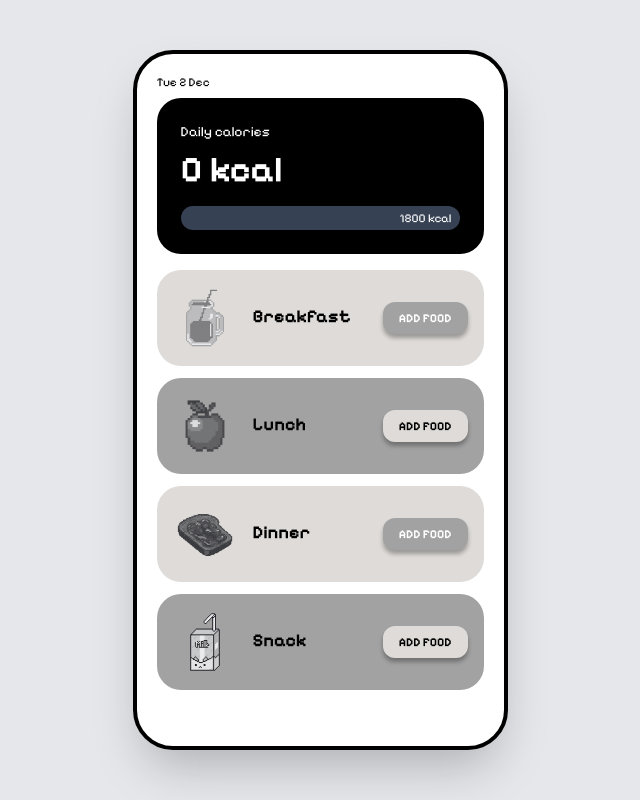
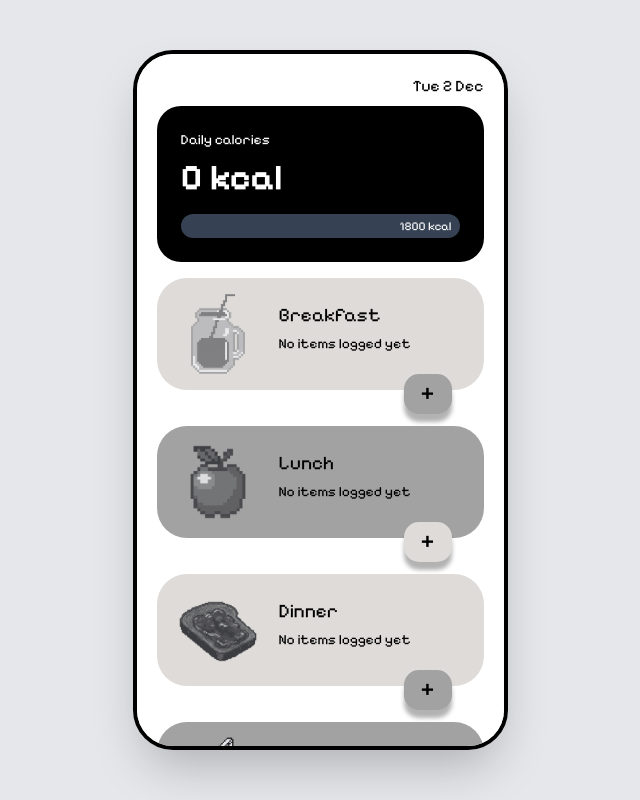
Before and after one commit to jarvin-s/group-project-owow, a Next.js app: page /tracker in a window 1280 px wide. Shown: the whole page, without its empty margins (320-960 px from the left). Built offline with nearby package versions, Linux system fonts and the light colour scheme.

Commit message:
Update UI, meal text formatting, logged food display

```diff
--- a/src/components/tracker-overview.tsx
+++ b/src/components/tracker-overview.tsx
@@ -19,26 +19,10 @@ interface Meal {
 }
 
 const meals: Meal[] = [
-  {
-    id: "breakfast",
-    name: "Breakfast",
-    icon: "/food1.png",
-  },
-  {
-    id: "lunch",
-    name: "Lunch",
-    icon: "/food2.png",
-  },
-  {
-    id: "dinner",
-    name: "Dinner",
-    icon: "/bread.png",
-  },
-  {
-    id: "snack",
-    name: "Snack",
-    icon: "/milk.png",
-  },
+  { id: "breakfast", name: "Breakfast", icon: "/food1.png" },
+  { id: "lunch", name: "Lunch", icon: "/food2.png" },
+  { id: "dinner", name: "Dinner", icon: "/bread.png" },
+  { id: "snack", name: "Snack", icon: "/milk.png" },
 ];
 
 export default function TrackerOverview() {
@@ -46,6 +30,21 @@ export default function TrackerOverview() {
   const dailyGoal = 1800;
 
   const [totalCalories, setTotalCalories] = useState(0);
+
+  // NEW: stores foods for each meal
+  const [mealFoods, setMealFoods] = useState<Record<string, string[]>>({});
+
+  // Load foods for each meal
+  useEffect(() => {
+    const foodsByMeal: Record<string, string[]> = {};
+
+    meals.forEach((meal) => {
+      const stored = JSON.parse(localStorage.getItem(`foods_${meal.id}`) || "[]");
+      foodsByMeal[meal.id] = stored;
+    });
+
+    setMealFoods(foodsByMeal);
+  }, []);
 
   useEffect(() => {
     const storedCalories = localStorage.getItem(STORAGE_KEY);
@@ -58,43 +57,25 @@ export default function TrackerOverview() {
     }
 
     const handleCaloriesUpdate = () => {
-      const updatedCalories = parseInt(
-        localStorage.getItem(STORAGE_KEY) || "0",
-        10
-      );
+      const updatedCalories = parseInt(localStorage.getItem(STORAGE_KEY) || "0", 10);
       setTotalCalories(updatedCalories);
-      if (updatedCalories == dailyGoal) {
+      if (updatedCalories === dailyGoal) {
         localStorage.setItem(STORAGE_KEY, "0");
       }
     };
 
     window.addEventListener("caloriesUpdated", handleCaloriesUpdate);
-
-    return () => {
-      window.removeEventListener("caloriesUpdated", handleCaloriesUpdate);
-    };
+    return () => window.removeEventListener("caloriesUpdated", handleCaloriesUpdate);
   }, [dailyGoal]);
 
   const currentDate = useMemo(() => {
     const date = new Date();
     const days = ["Sun", "Mon", "Tue", "Wed", "Thu", "Fri", "Sat"];
     const months = [
-      "Jan",
-      "Feb",
-      "Mar",
-      "Apr",
-      "May",
-      "Jun",
-      "Jul",
-      "Aug",
-      "Sep",
-      "Oct",
-      "Nov",
-      "Dec",
+      "Jan","Feb","Mar","Apr","May","Jun",
+      "Jul","Aug","Sep","Oct","Nov","Dec",
     ];
-    return `${days[date.getDay()]} ${date.getDate()} ${
-      months[date.getMonth()]
-    }`;
+    return `${days[date.getDay()]} ${date.getDate()} ${months[date.getMonth()]}`;
   }, []);
 
   const progressPercentage = Math.round((totalCalories / dailyGoal) * 100);
@@ -104,19 +85,17 @@ export default function TrackerOverview() {
   };
 
   return (
-    <div
-      className={`flex items-center justify-center min-h-screen bg-gray-200 p-4 ${pixelify.className}`}
-    >
+    <div className={`flex items-center justify-center min-h-screen bg-gray-200 p-4 ${pixelify.className}`}>
       <div className="bg-white w-[375px] h-[700px] rounded-[40px] shadow-2xl border-4 border-black flex flex-col p-5 overflow-y-auto hide-scrollbar">
-        {/* Status bar simulation */}
-        <div className="text-xs text-black mb-2">{currentDate}</div>
+
+        {/* Date */}
+        <div className="text-base text-black mb-2 text-right">{currentDate}</div>
 
         {/* Daily calories summary */}
         <div className="bg-black rounded-3xl p-6 mb-4">
           <h2 className="text-sm text-white mb-2">Daily calories</h2>
-          <h1 className="text-4xl font-bold text-white mb-4">
-            {totalCalories} kcal
-          </h1>
+          <h1 className="text-4xl font-bold text-white mb-4">{totalCalories} kcal</h1>
+
           <div className="relative w-full h-6 bg-gray-700 rounded-full overflow-hidden">
             <div
               className="absolute left-0 top-0 h-full bg-white flex items-center justify-center"
@@ -128,6 +107,7 @@ export default function TrackerOverview() {
                 </span>
               )}
             </div>
+
             <span className="absolute right-2 top-1/2 -translate-y-1/2 text-xs text-white">
               {dailyGoal} kcal
             </span>
@@ -135,50 +115,73 @@ export default function TrackerOverview() {
         </div>
 
         {/* Meal cards */}
-        <div className="flex flex-col gap-3">
+        <div className="flex flex-col gap-9">
           {meals.map((meal, index) => (
             <div
               key={meal.id}
-              className={`rounded-3xl p-4 flex items-center ${
+              className={`relative h-28 rounded-[1.875rem] p-4 flex items-center ${
                 index % 2 === 0 ? "bg-[#DEDBD8]" : "bg-[#A2A2A2]"
               }`}
               onClick={() => handleMealClick(meal.id)}
             >
-              {/* Meal icon */}
-              <div className="w-16 h-16 mr-4 shrink-0">
+              {/* Icon */}
+              <div className="w-[90px] h-[90px] mr-4 shrink-0 flex items-center justify-center">
                 <Image
                   src={meal.icon}
                   alt={meal.name}
-                  width={64}
-                  height={64}
+                  width={90}
+                  height={90}
                   className="rounded-lg object-cover"
                 />
               </div>
 
               {/* Meal info */}
-              <div className="flex-1">
-                <h3 className="text-lg font-bold text-black mb-1">
-                  {meal.name}
-                </h3>
-              </div>
+          <div className="flex-1">
+  <h3 className="text-[1.2rem] text-black w-full mb-2 leading-tight">
+    {meal.name}
+  </h3>
+
+  <p className="text-sm text-black w-full mb-3 leading-tight">
+    {(() => {
+      const items = mealFoods[meal.id] || [];
+
+      if (items.length === 0) return "No items logged yet";
+
+      // Clean names (remove servings)
+      const clean = items.map((f) => {
+        let n = f.split("•")[0];
+        n = n.replace(/\d.*$/, "");
+        return n.trim();
+      });
+
+      if (clean.length <= 2) return clean.join(", ");
+
+      return `${clean[0]}, ${clean[1]} …`;
+    })()}
+  </p>
+</div>
+
+
+
+
 
               {/* Add button */}
               <button
-                className={`px-4 py-2 rounded-xl flex cursor-pointer items-center justify-center shadow-[0_4px_4px_rgba(0,0,0,0.30)] ${
-                  index % 2 === 0
-                    ? "bg-[#A2A2A2] text-white"
-                    : "bg-[#DEDBD8] text-black"
+                className={`w-12 h-10 rounded-[0.9375rem] flex items-center justify-center absolute right-8 top-24
+                  shadow-[0_8px_4px_rgba(0,0,0,0.30)] cursor-pointer ${
+                  index % 2 === 0 ? "bg-[#A2A2A2]" : "bg-[#DEDBD8]"
                 }`}
                 onClick={(e) => {
                   e.stopPropagation();
                   handleMealClick(meal.id);
                 }}
               >
-                <span className="text-xs font-bold">ADD FOOD</span>
+                <span className="text-2xl text-black">+</span>
               </button>
             </div>
           ))}
         </div>
+
       </div>
     </div>
   );
```
Also changed, not shown: src/components/tracker.tsx (+60 -46 lines).
